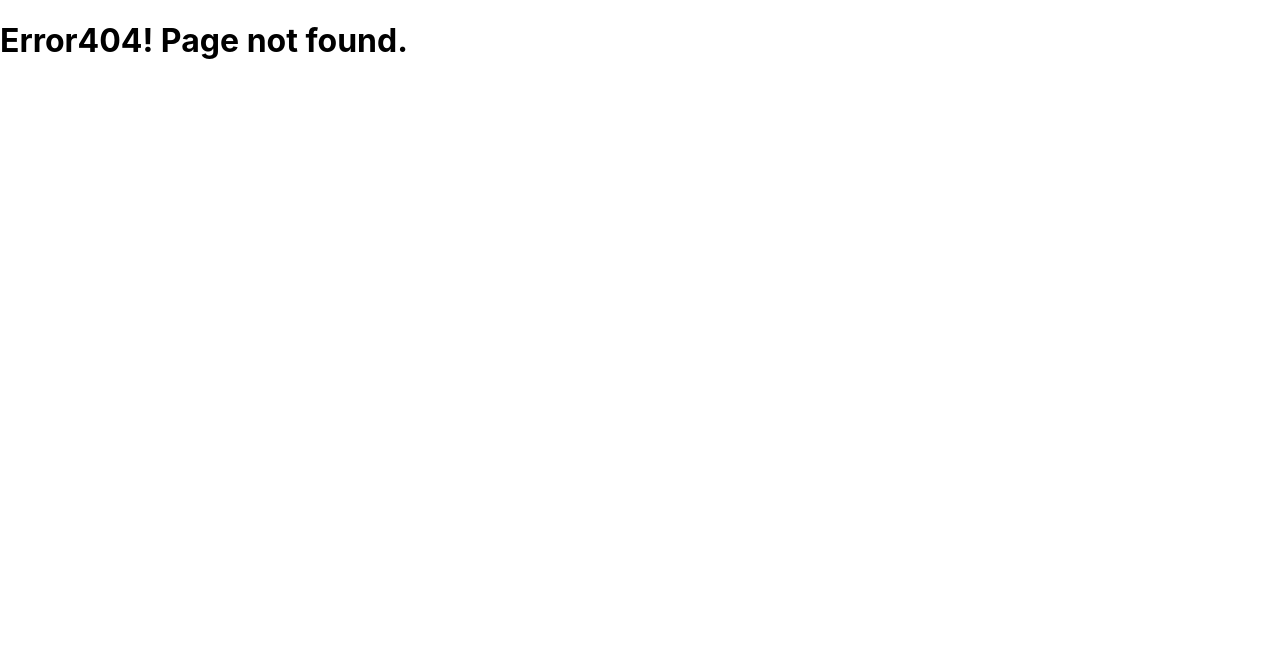
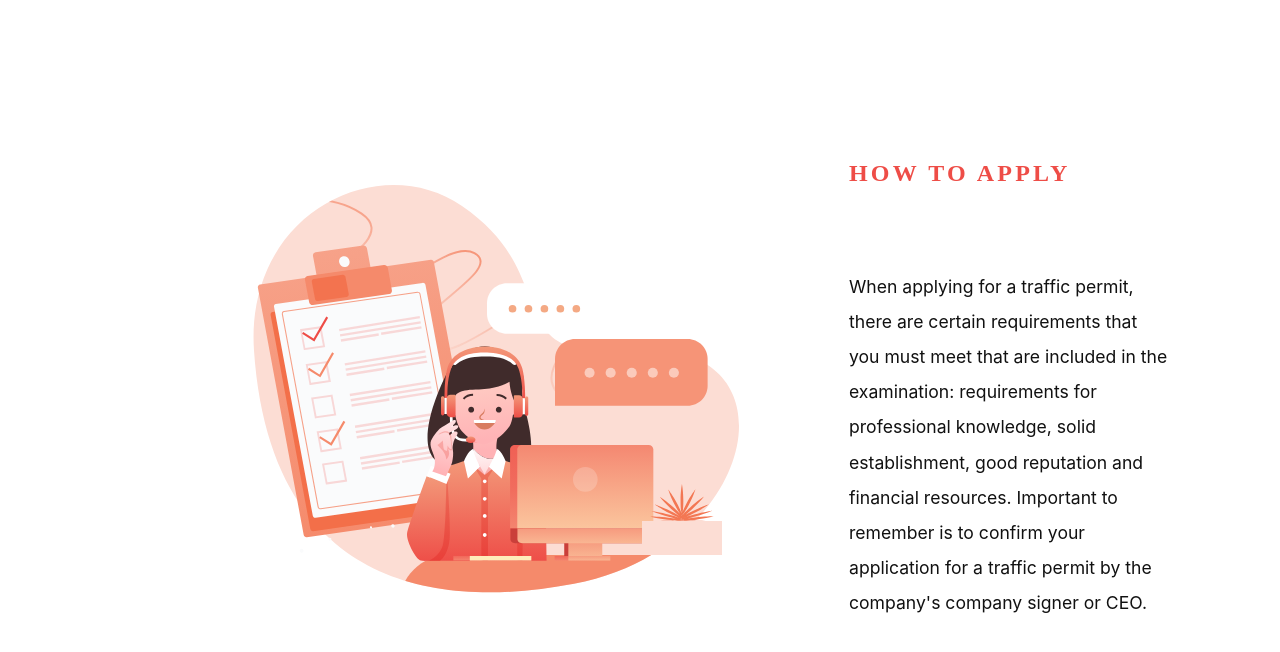
Before and after one commit to sabinamp/traffico, a React (Create React App) app: page /howtoapply in a window 1280 px wide. Before the commit this address had no page. Shown: the top 652 px of the page. Built offline with nearby package versions, Linux system fonts and the light colour scheme; what react-animations would draw is missing.

Commit message:
add Howto, move reusable code to reusablecomp

```diff
--- a/src/App.js
+++ b/src/App.js
@@ -4,7 +4,7 @@ import Footer from './layout/Footer';
 import Content from './layout/Content';
 import About from './components/About';
 import TopNavBar from './layout/TopNavBar';
-
+import Howto from './components/Howto';
 
 const GlobalStyle = createGlobalStyle`
 body {
@@ -42,8 +42,8 @@ function App() {
       <Content>
         <>
         <About/>
-        {/*  <Howto/>
-         <Faq/>
+         <Howto/>
+         {/* <Faq/>
          <Contact/> */}
         </>
       </Content>
--- a/src/components/Home.js
+++ b/src/components/Home.js
@@ -5,7 +5,7 @@ import TopScene from '../images/TopScene.svg';
 import mobel from '../images/mobel.svg';
 import Union from "../images/Union.png";
 import { slideInLeft } from 'react-animations';
-
+import StartButton from './reusablecomp/StartButton';
 const COLORS = {
   text: 'white',
   background: 'transparent',
@@ -70,9 +70,9 @@ const StButton=styled.button`
     position: absolute;
     top: 60%;
     left: 14%;
-  background-color: ${COLORS.btncolor};
+   background-color: ${COLORS.btncolor};
   font-family:Rubik;
-  color:white;
+  color:${COLORS.text};
   font-weight: 700;
   letter-spacing: 0.05rem;
   font-size:1rem;
@@ -82,7 +82,7 @@ const StButton=styled.button`
   height: 4rem;
   border: 2px solid  ${COLORS.btncolor};
   border-radius: 8px;
-  width: 18rem;
+  width: 16rem;
   @media screen and (max-width: 640px) {
     width: auto;
     height: 3rem;
@@ -97,7 +97,7 @@ const Home =({title})=> {
 
         <Heading>{title}</Heading>
         <RedMobel src={mobel} width="50%" alt="truck"/>
-        <StButton>GET STARTED &nbsp;  &nbsp;<img src={Union} width="30px"alt="arrow right"/></StButton>
+        <StButton>GET STARTED &nbsp; <img src={Union} width="30px"alt="arrow right"/></StButton>
       </HomeDiv>
     );
 
--- /dev/null
+++ b/src/components/Howto.js
@@ -0,0 +1,80 @@
+import styled, {keyframes} from "styled-components";
+import howtoimg from "../images/howtoapply.svg";
+import slideInLeft from "react-animations/lib/slide-in-left";
+
+const HowtoWrapper = styled.div`
+min-height: auto;
+display: flex;
+flex-direction: row;
+align-items: flex-start;
+justify-content: space-around;
+margin-left:10%;
+padding: 4rem 1rem 3.5rem 0rem;
+@media screen and (max-width: 640px) {
+  flex-direction: column;
+  align-items: flex-start;
+  justify-content: space-between;
+}
+`;
+
+const HowtoH1= styled.h1`
+    color: #ee4d47;
+    font-family: Rubik;
+    font-size: 1.5rem;
+    font-weight: 700 ;
+    text-align: left;
+    margin:0;
+    padding-top:1rem;
+    padding-bottom: 3rem;
+    letter-spacing: 0.2rem;
+`;
+const StyledParagraph=styled.p`
+color: #111;
+text-align: left;
+font-size: 1.1rem;
+font-weight:400;
+line-height: 2.2rem;
+padding:1rem 2rem 1rem 0rem;
+margin-bottom:3rem;
+`;
+const TextWrapper = styled.div`
+min-height: auto;
+display: flex;
+flex-direction: column;
+align-items: flex-start;
+justify-content: space-between;
+padding: 5rem 4rem 4rem 0rem;
+width: 50%;
+@media screen and (max-width: 640px) {
+    width:80%;
+  }
+`;
+
+const HowtoImg=styled.img`
+    margin:0;
+    padding:0;
+    width:auto;
+    max-height:100%;
+    animation: 1.5s ${keyframes(slideInLeft)} linear;
+    @media screen and (max-width: 640px) {
+        width:80%;
+      }
+
+`;
+const Howto= () => {
+    return(
+        <HowtoWrapper>
+            <HowtoImg src={howtoimg} alt="how to apply"/>
+            <TextWrapper>
+            <HowtoH1>HOW TO APPLY</HowtoH1>
+            <StyledParagraph>
+            When applying for a traffic permit, there are certain requirements that you must meet that are included in the examination: requirements for professional knowledge, solid establishment, good reputation and financial resources.
+            Important to remember is to confirm your application for a traffic permit by the company's company signer or CEO.
+            </StyledParagraph>
+            </TextWrapper>
+
+        </HowtoWrapper>
+    )
+  };
+
+  export default Howto;
--- a/src/components/StartButton.js
+++ b/src/components/reusablecomp/StartButton.js
@@ -1,5 +1,5 @@
 import styled from "styled-components";
-import Union from '../images/Union.png';
+import Union from '../../images/Union.png';
 
 const BTNCOLORS = {
     text: 'white',
--- a/src/index.js
+++ b/src/index.js
@@ -5,8 +5,9 @@ import App from './App';
 import reportWebVitals from './reportWebVitals';
 import {BrowserRouter, Routes, Route} from 'react-router-dom';
 import About from './components/About';
-import Home from './components/Home';
-import Error404 from './components/Error404';
+import Howto from './components/Howto';
+
+import Error404 from './components/reusablecomp/Error404';
 
 ReactDOM.render(
   <React.StrictMode>
@@ -15,8 +16,8 @@ ReactDOM.render(
     <Routes>
         <Route exact path="/"  element={<App/>}  ></Route>
         <Route path="/about"  element={<About/>}  > </Route>
-       {/*  <Route path="/howtoapply" element={<Howto/>} />
-        <Route path="/faq" element={<Faq/>} />
+        <Route path="/howtoapply" element={<Howto/>} />
+       {/* <Route path="/faq" element={<Faq/>} />
         <Route path="/contact" element={<Contact/>} />  */}
         <Route path="*" element={<Error404/>} />
     </Routes>
```
Also changed, not shown: src/components/reusablecomp/Error404.js (renamed from src/components/Error404.js).
